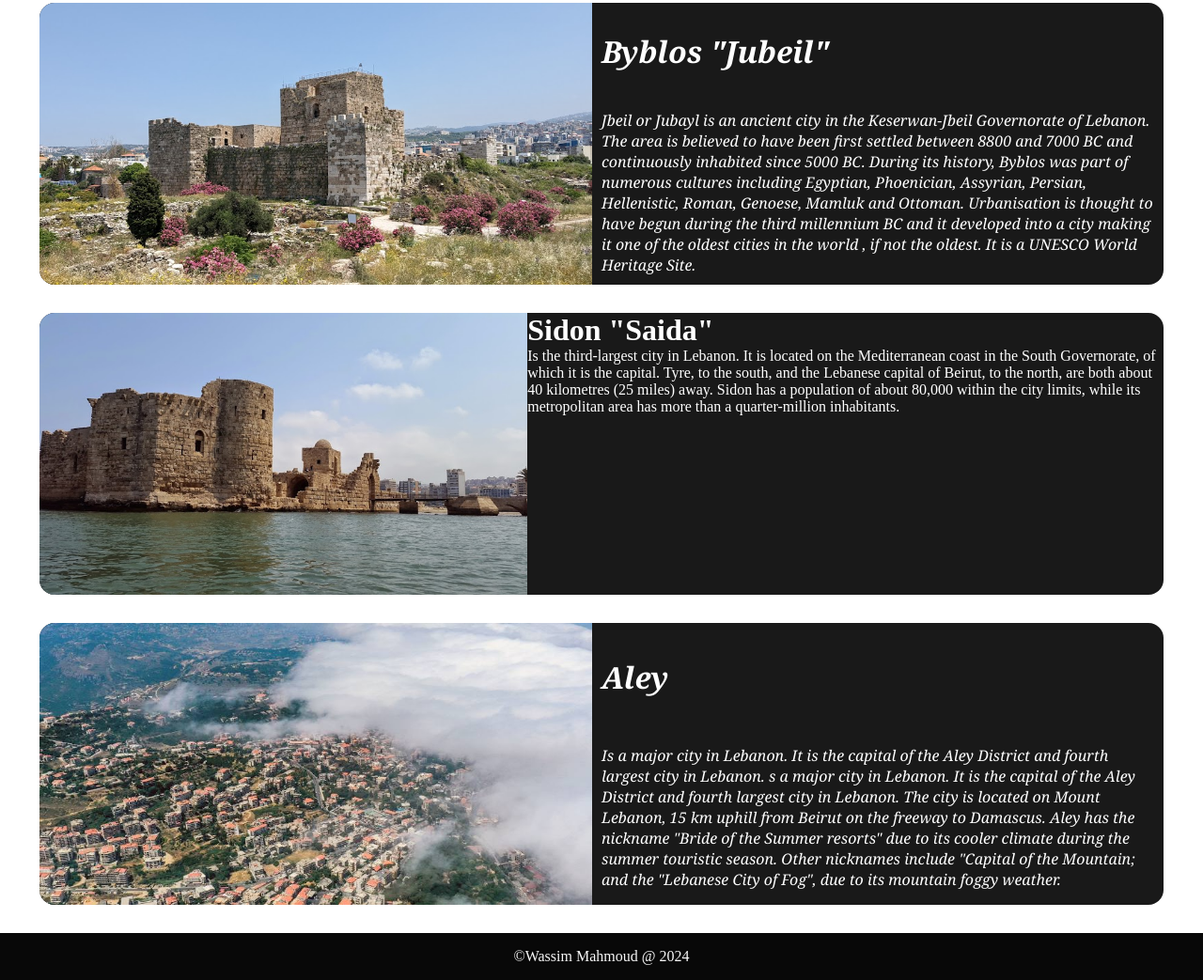
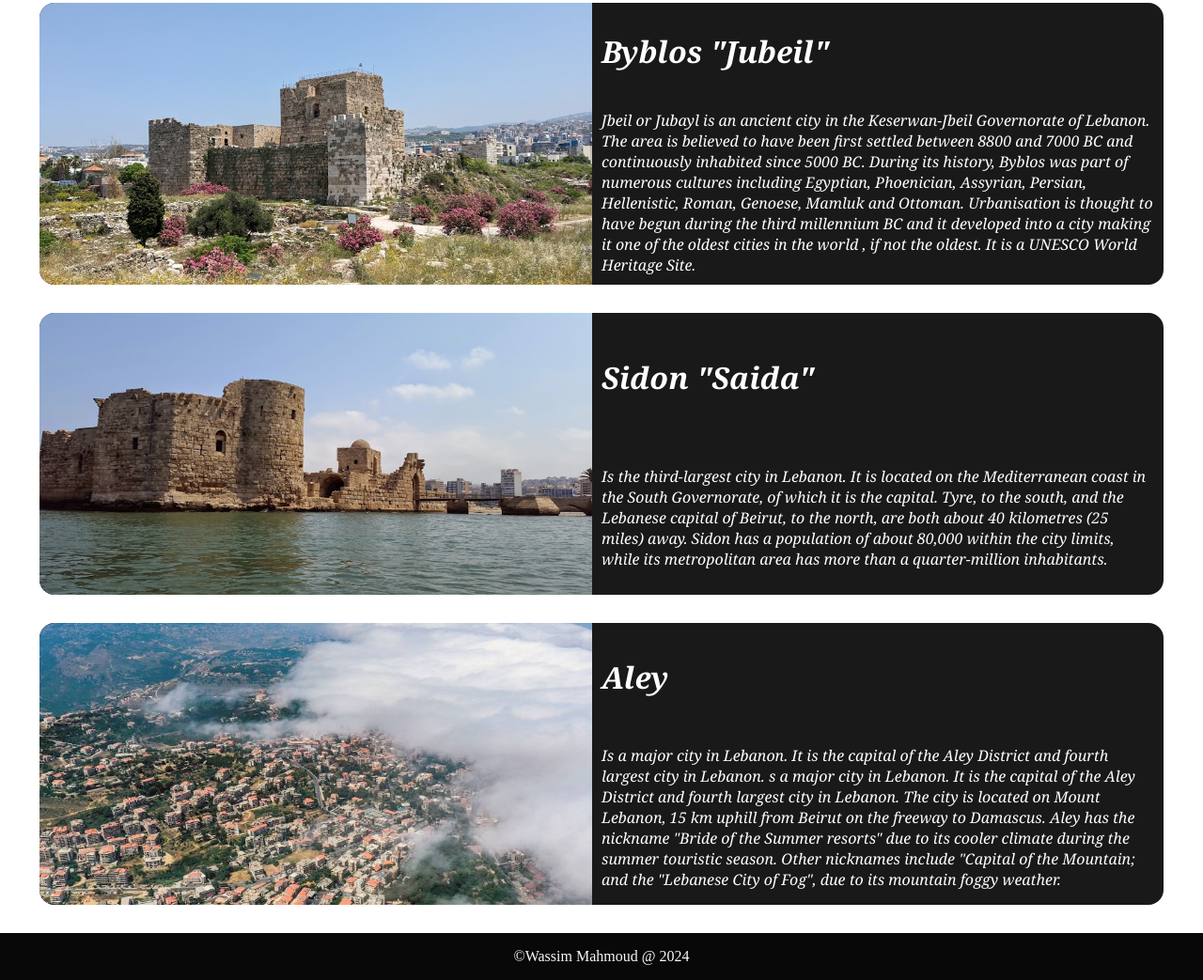
Before and after one commit to Wassim-NM/Guide-to-my-country, a plain HTML site: page cites.html in a window 1280 px wide. Shown: the part 1767-2810 px from the top of the page at 94% size. Drawn offline with Linux system fonts and the light colour scheme.

Commit message:
Cites is fully ready

```diff
--- a/cites.html
+++ b/cites.html
@@ -50,8 +50,8 @@
                     <div class="description"><h1>Byblos "Jubeil"</h1><p>Jbeil or Jubayl is an ancient city in the Keserwan-Jbeil Governorate of Lebanon. The area is believed to have been first settled between 8800 and 7000 BC and continuously inhabited since 5000 BC. During its history, Byblos was part of numerous cultures including Egyptian, Phoenician, Assyrian, Persian, Hellenistic, Roman, Genoese, Mamluk and Ottoman. Urbanisation is thought to have begun during the third millennium BC and it developed into a city making it one of the oldest cities in the world , if not the oldest. It is a UNESCO World Heritage Site.</p></div>
                 </div>
                 <div class="cites_items">
-                    <div class="city"><img src="assets/saida_photo.jpg" alt="Saida" class="cites_image" style="width: max-content;"></div>
-                    <div class="desciption"><h1>Sidon "Saida"</h1><p>Is the third-largest city in Lebanon. It is located on the Mediterranean coast in the South Governorate, of which it is the capital. Tyre, to the south, and the Lebanese capital of Beirut, to the north, are both about 40 kilometres (25 miles) away. Sidon has a population of about 80,000 within the city limits, while its metropolitan area has more than a quarter-million inhabitants.</p></div>
+                    <div class="city"><img src="assets/saida_photo.jpg" alt="Saida" class="cites_image"></div>
+                    <div class="description"><h1>Sidon "Saida"</h1><p>Is the third-largest city in Lebanon. It is located on the Mediterranean coast in the South Governorate, of which it is the capital. Tyre, to the south, and the Lebanese capital of Beirut, to the north, are both about 40 kilometres (25 miles) away. Sidon has a population of about 80,000 within the city limits, while its metropolitan area has more than a quarter-million inhabitants.</p></div>
                 </div>
                 <div class="cites_items">
                     <div class="city"><img src="assets/aley_photo.jpeg" alt="Aley" class="cites_image"></div>
```
